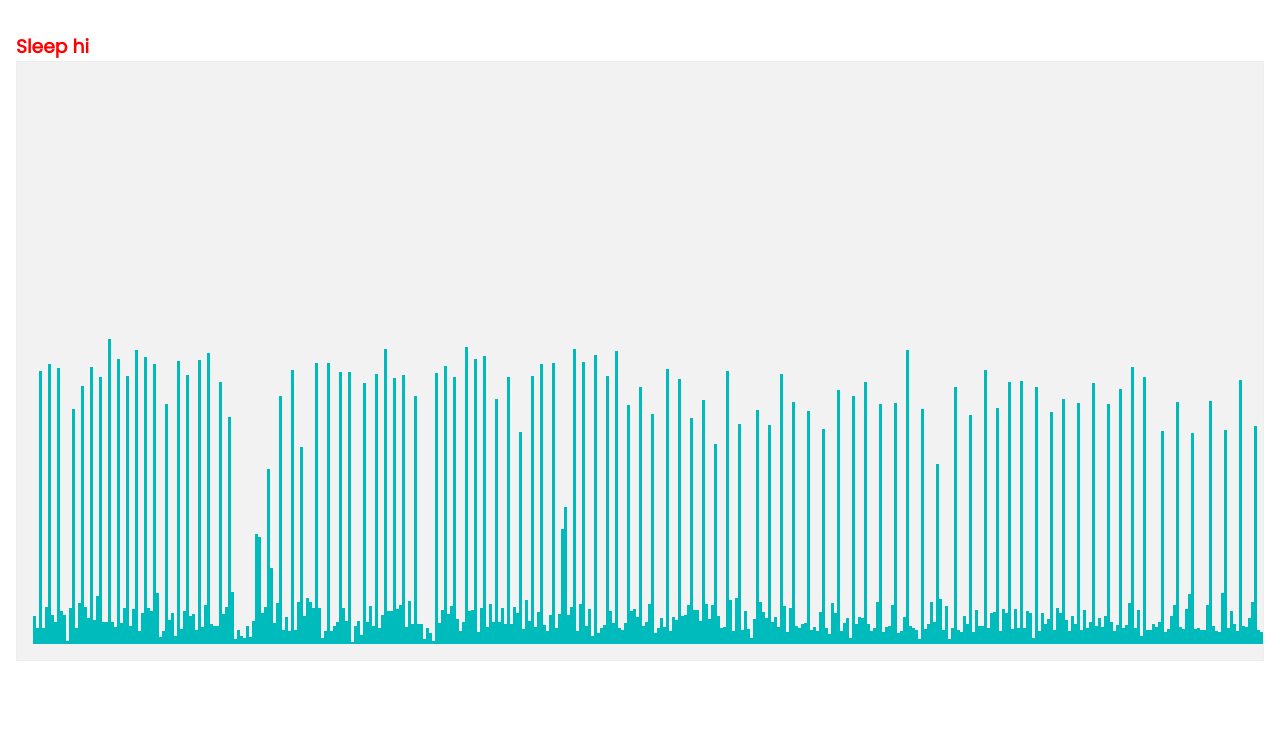
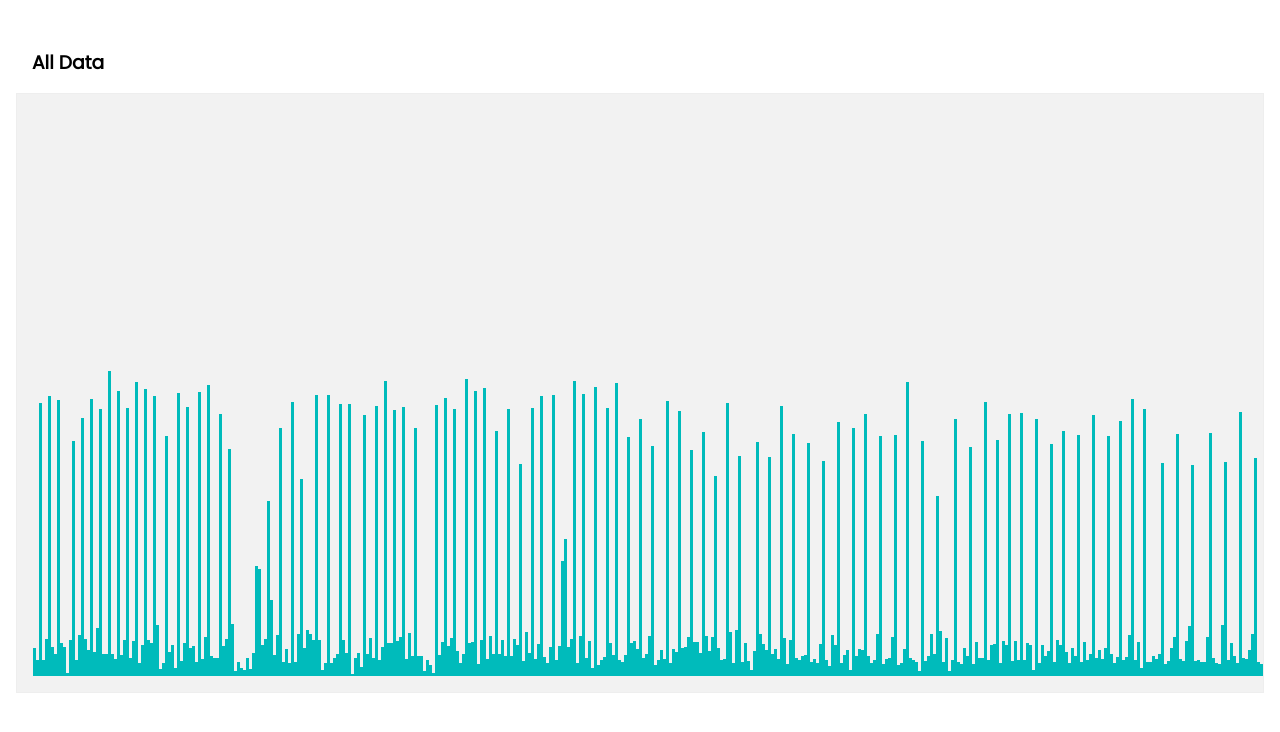
Before and after one commit to Promethesus/react-baby-data, a React (Create React App) app: page /histograms in a window 1280 px wide. Shown: the top 732 px of the page. Built offline with nearby package versions, Linux system fonts and the light colour scheme.

Commit message:
Refactor histograms to histogram component

```diff
--- /dev/null
+++ b/src/components/charts/Histogram.jsx
@@ -0,0 +1,22 @@
+import styles from "./Histogram.module.css";
+import HistogramBar from "./HistogramBar";
+
+export default function Histogram({ title, data, }) {
+    return (
+        <div className={styles.histogram_container}>
+            <h3 className={styles.title}>{title}</h3>
+
+            <div className={styles.histogram}>
+                {data.map((item, index) => (
+                    <div key={index} className={styles.histogram_item}>
+                        <HistogramBar value={item.durationInMinutes} />
+                        <div className={styles.histogram_item_tooltip}>
+                            {new Date(item.startDate).toLocaleDateString()} <br />
+                            <i>{item.duration}</i>
+                        </div>
+                    </div>
+                ))}
+            </div>
+        </div>
+    )
+}
--- a/src/pages/Histogram.module.css
+++ b/src/components/charts/Histogram.module.css
@@ -41,6 +41,6 @@
     margin: 1rem 0;
 }
 
-.H3 {
-    color: red;
+.title {
+    padding: 1rem 1rem;
 }
--- a/src/pages/Histograms.jsx
+++ b/src/pages/Histograms.jsx
@@ -1,27 +1,16 @@
 import React from 'react'
-import styles from "./Histogram.module.css";
-import { getAllSleep } from '../service/data-service'
-import HistogramBar from "../components/charts/HistogramBar"
+import { getAllSleep } from '../service/data-service';
+import Histogram from "../components/charts/Histogram";
+
+// set up state with key value pairs for title and
+// data being the different "views" of data
 
 function Histograms() {
 
     const sleepData = getAllSleep();
 
     return (
-        <div className={styles.histogram_container}>
-            <h3 className={styles.H3}>Sleep hi</h3>
-            <div className={styles.histogram}>
-                {sleepData.map((item, index) => (
-                    <div key={index} className={styles.histogram_item}>
-                        <HistogramBar value={item.durationInMinutes} />
-                        <div className={styles.histogram_item_tooltip}>
-                            {new Date(item.startDate).toLocaleDateString()} <br />
-                            <i>{item.duration}</i>
-                        </div>
-                    </div>
-                ))}
-            </div>
-        </div>
+        <Histogram title={"All Data"} data={sleepData} />
     );
 }
 
```
